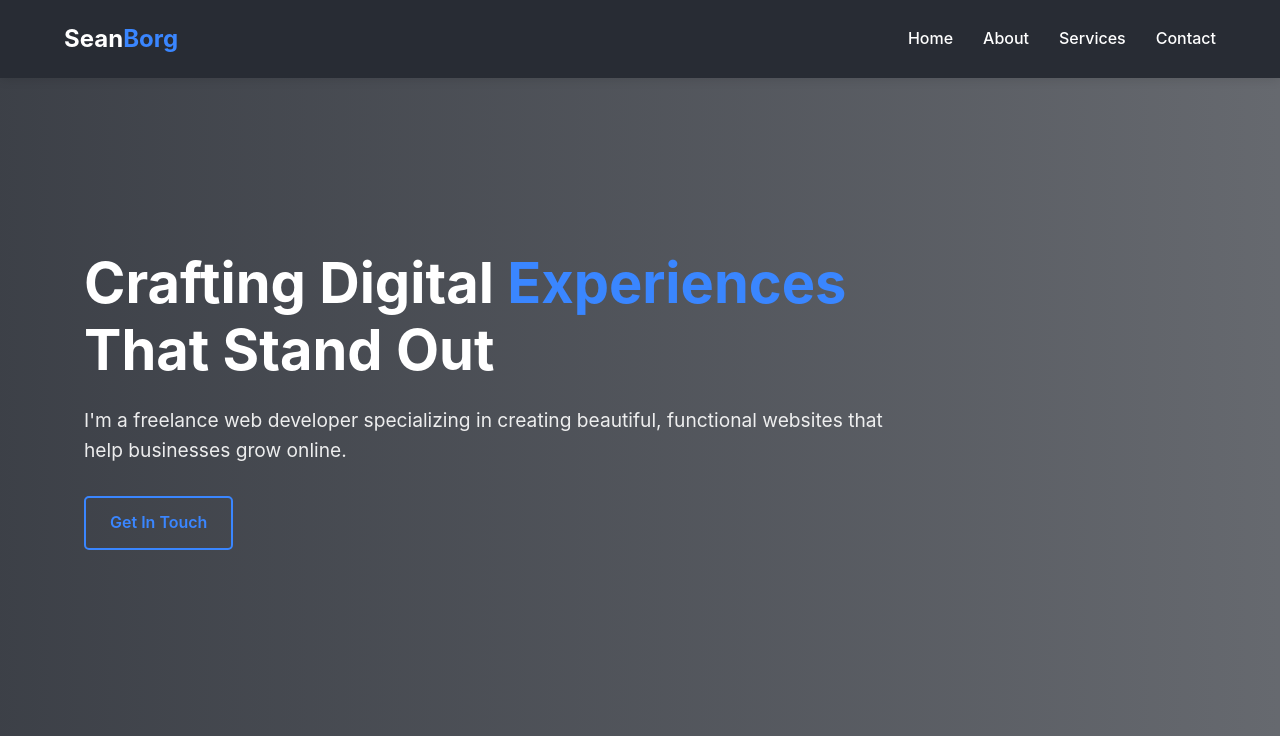
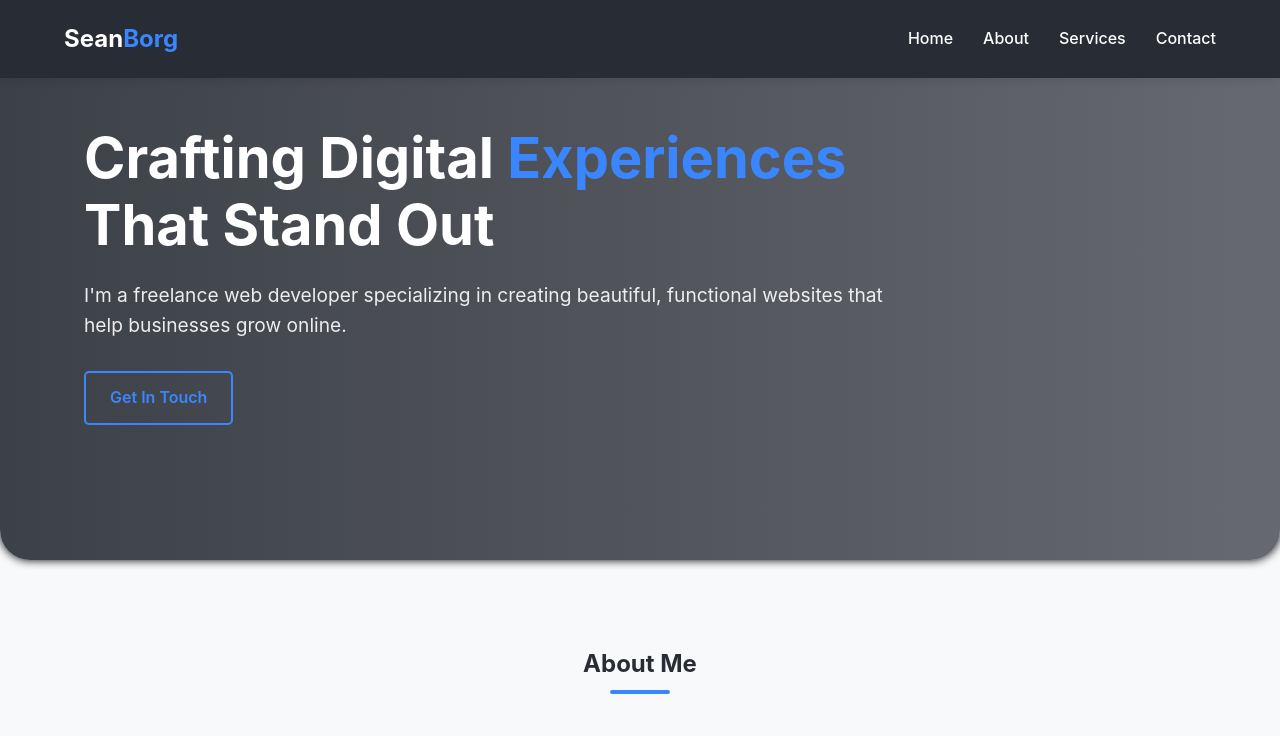
Before and after one commit to borgsean18/borgsean18.github.io, a website: page index.html in a window 1280 px wide. Shown: the top 736 px of the page. Drawn offline with Linux system fonts and the light colour scheme.

Commit message:
Update main.css

```diff
--- a/styles/main.css
+++ b/styles/main.css
@@ -170,13 +170,16 @@ nav ul li a:hover::after {
 
 /* Hero Section */
 .hero {
-    height: 100vh;
+    height: 70vh;
     display: flex;
     align-items: center;
-    background: linear-gradient(to right, rgba(40, 44, 52, 0.9), rgba(40, 44, 52, 0.7)), url("/api/placeholder/1200/800") center/cover no-repeat;
+    background: linear-gradient(to right, rgba(40, 44, 52, 0.9), rgba(40, 44, 52, 0.7)), url(/api/placeholder/1200/800) center / cover no-repeat;
     color: white;
     margin-top: 0;
-    padding-top: 80px;
+    padding-top: 70px;
+    border-radius: 0 0px 30px 30px;
+    box-shadow: 0px 0px 10px black;
+    margin-bottom: 10px;
 }
 
 .hero-content {
```
